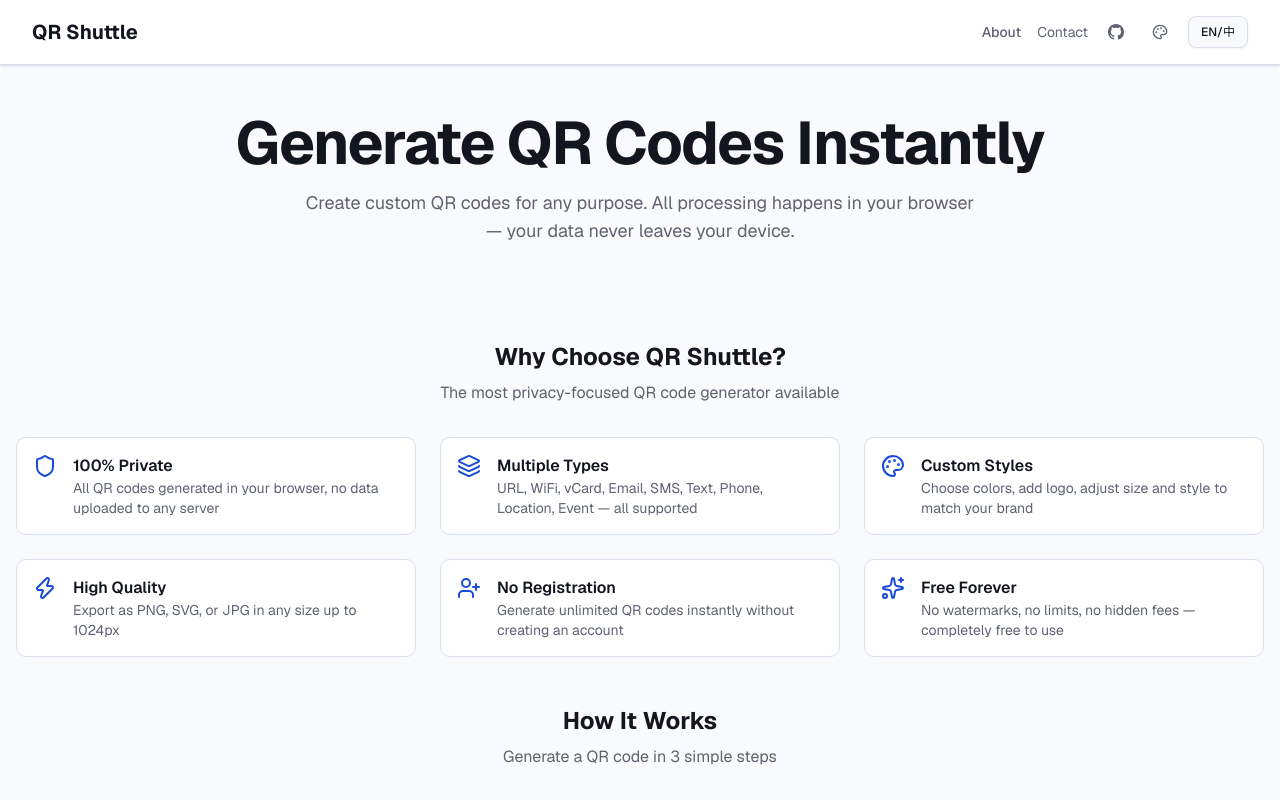
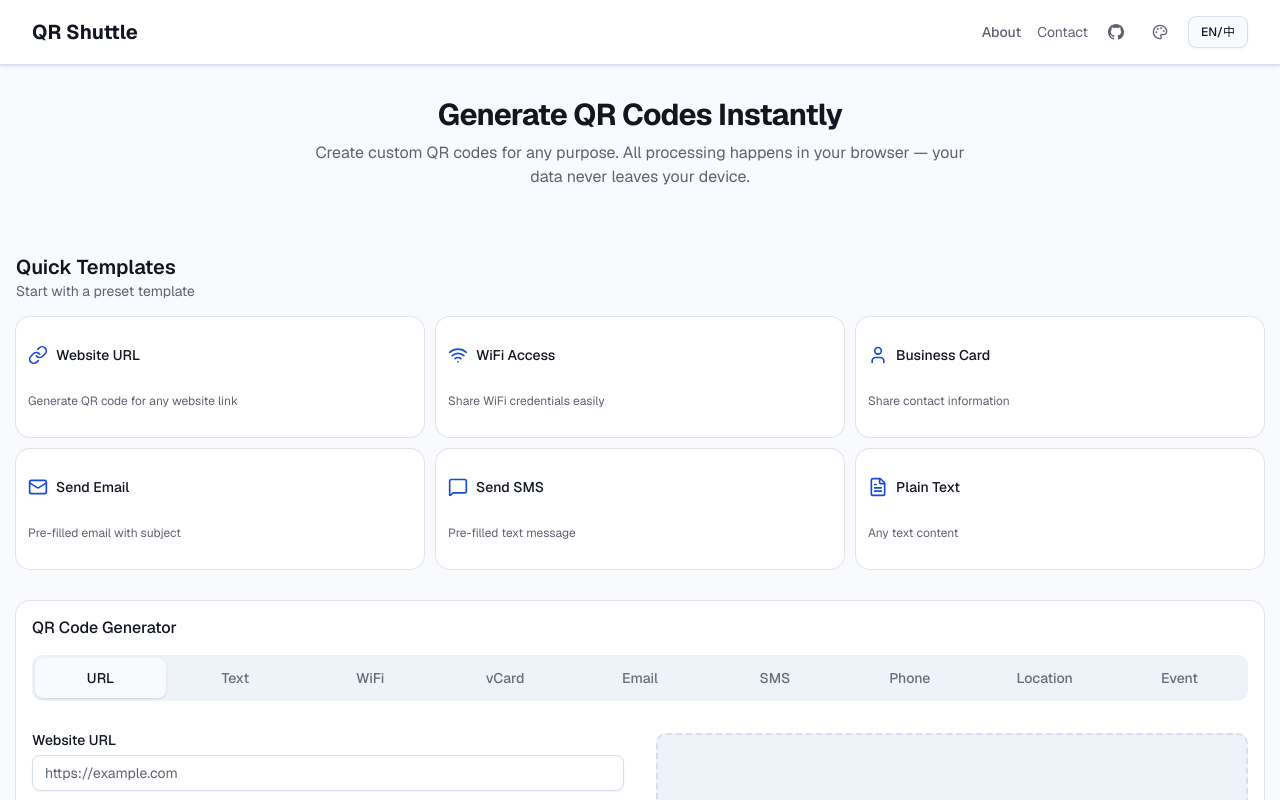
Before and after one commit to ShuttleLab/qr-shuttle, a Next.js app: page /en in a window 1280 px wide. Shown: the top 800 px of the page. Built offline with nearby package versions, Linux system fonts and the light colour scheme.

Commit message:
feat(ux): tool-first homepage
Per handbook §5.5: compact title line, then QRGenerator (with its quick
templates) immediately; the Why-Choose cards and How-It-Works steps move
below the tool.

Co-Authored-By: Claude Opus 4.8 (1M context) <noreply@anthropic.com>

```diff
--- a/app/[locale]/page.tsx
+++ b/app/[locale]/page.tsx
@@ -72,13 +72,19 @@ export default async function HomePage({
 
   return (
     <div className="space-y-12 pb-16">
-      <section className="text-center py-12 px-4">
-        <h1 className="text-4xl font-bold tracking-tight sm:text-5xl md:text-6xl">
+      <section className="text-center pt-8 pb-4 px-4">
+        <h1 className="text-2xl font-bold tracking-tight sm:text-3xl">
           {t("hero.title")}
         </h1>
-        <p className="mt-4 text-lg text-muted-foreground max-w-2xl mx-auto">
+        <p className="mt-2 text-base text-muted-foreground max-w-2xl mx-auto">
           {t("hero.subtitle")}
         </p>
+      </section>
+
+      <section className="px-4">
+        <div className="max-w-7xl mx-auto">
+          <QRGenerator />
+        </div>
       </section>
 
       <section className="px-4">
@@ -131,12 +137,6 @@ export default async function HomePage({
           </div>
         </div>
       </section>
-
-      <section className="px-4">
-        <div className="max-w-7xl mx-auto">
-          <QRGenerator />
-        </div>
-      </section>
     </div>
   );
 }
```
